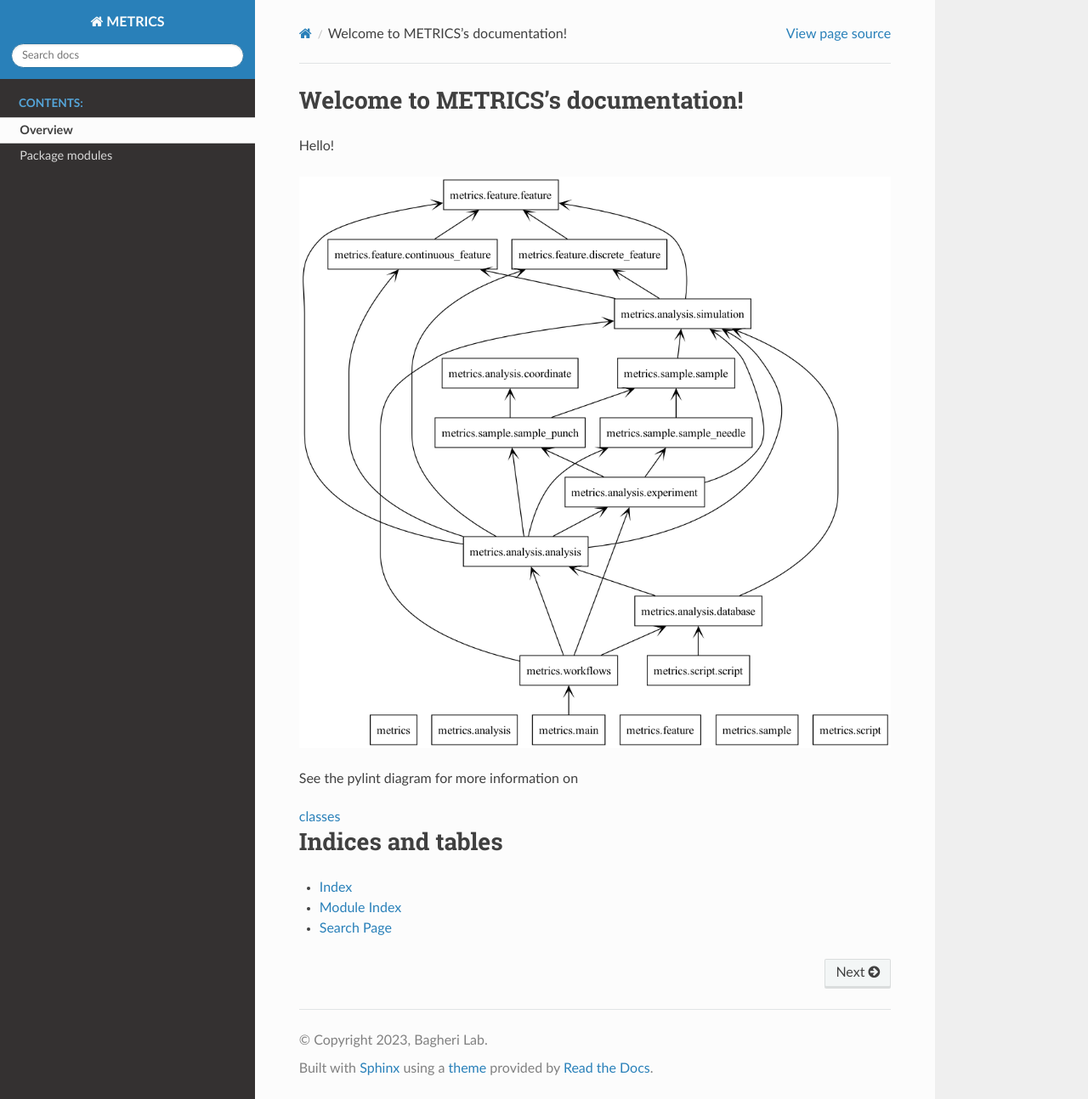
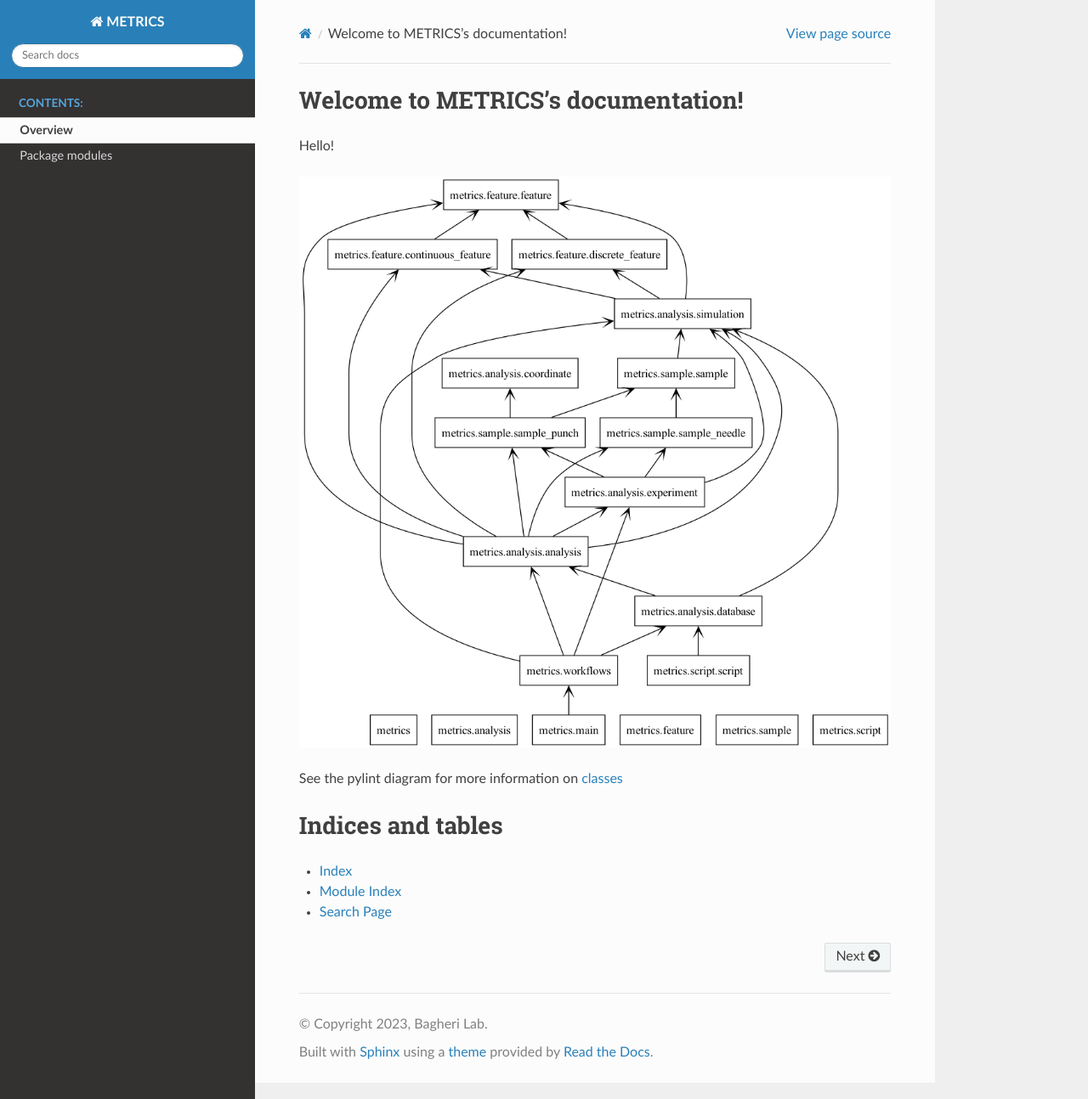
Before and after one commit to Isabelle-C/METRICS, a Sphinx documentation site: the page built from docs/index.rst, in a window 1280 px wide and 1294 px high. Shown: the whole window at 85% size. Built offline with Sphinx 7.4.7 and the Read the Docs theme 2.0.0, drawn with Linux system fonts in a browser that asks for light colours.

```diff
--- a/docs/index.rst
+++ b/docs/index.rst
@@ -14,11 +14,10 @@ Hello!
 .. image:: _static/packages.png
    :alt: Classes
 
-See the pylint diagram for more information on
 
 .. raw:: html
 
-   <a href="_static/classes.png" target="_blank">classes</a>
+   <p> See the pylint diagram for more information on <a href="_static/classes.png" target="_blank">classes</a> </p>
 
 
 Indices and tables
```
Also changed, not shown: other parts of docs/index.rst (+1 -1 lines).
